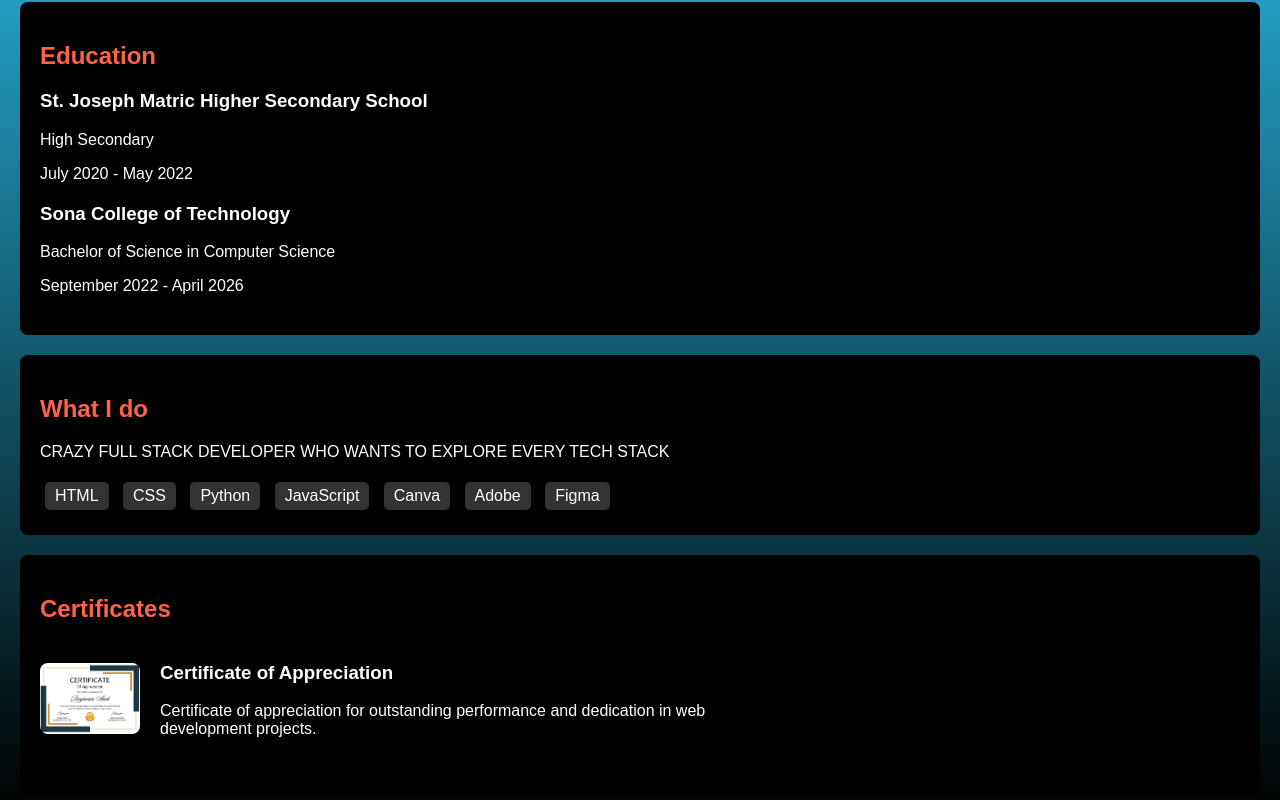
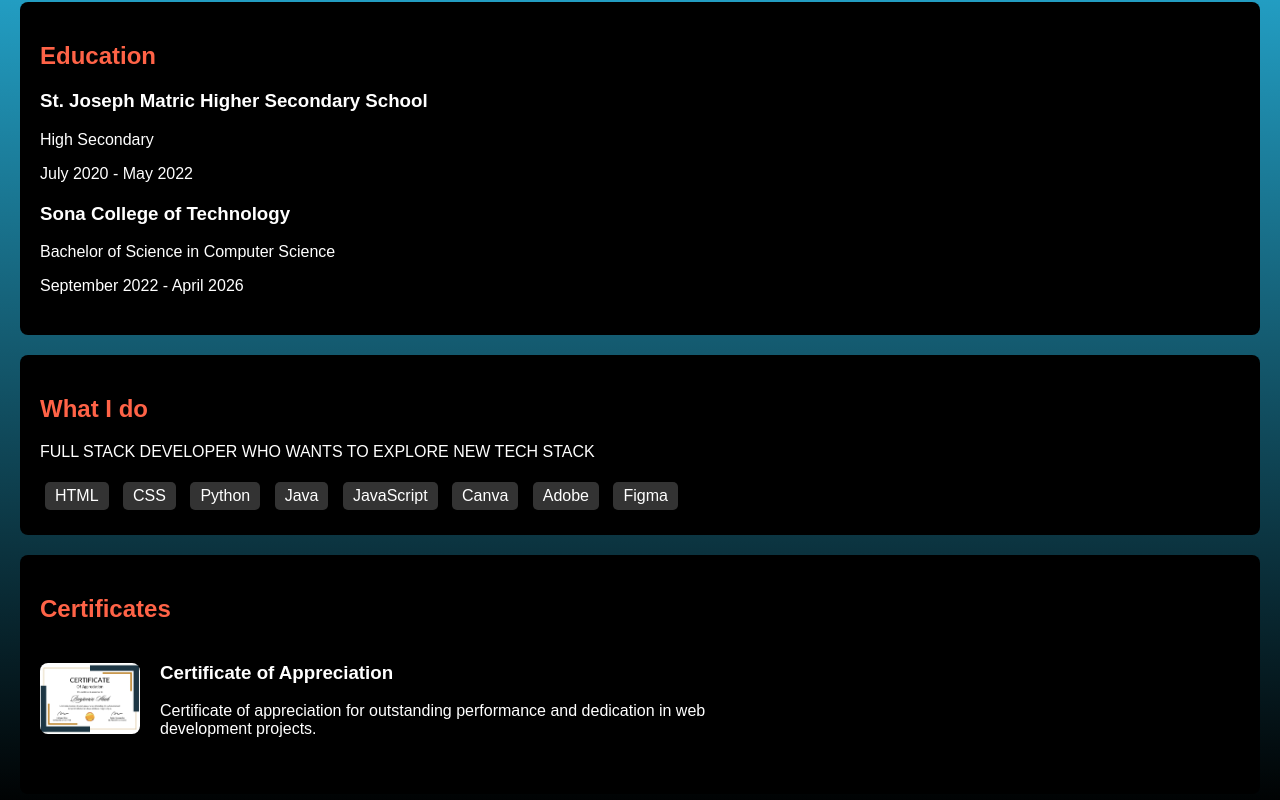
Before and after one commit to Asmath-Hazeena/PRODIGY_WD_04, a plain HTML site: page index.html in a window 1280 px wide. Shown: the part 991-1791 px from the top of the page. Drawn offline with Linux system fonts and the light colour scheme; a script that the page names is missing.

Commit message:
index.html

```diff
--- a/index.html
+++ b/index.html
@@ -79,11 +79,12 @@
 
   <section id="skills">
     <h2>What I do</h2>
-    <p>CRAZY FULL STACK DEVELOPER WHO WANTS TO EXPLORE EVERY TECH STACK</p>
+    <p>FULL STACK DEVELOPER WHO WANTS TO EXPLORE NEW TECH STACK</p>
     <div class="skills">
       <span>HTML</span>
       <span>CSS</span>
       <span>Python</span>
+      <span>Java</span>
       <span>JavaScript</span>
       <span>Canva</span>
       <span>Adobe</span>
```
